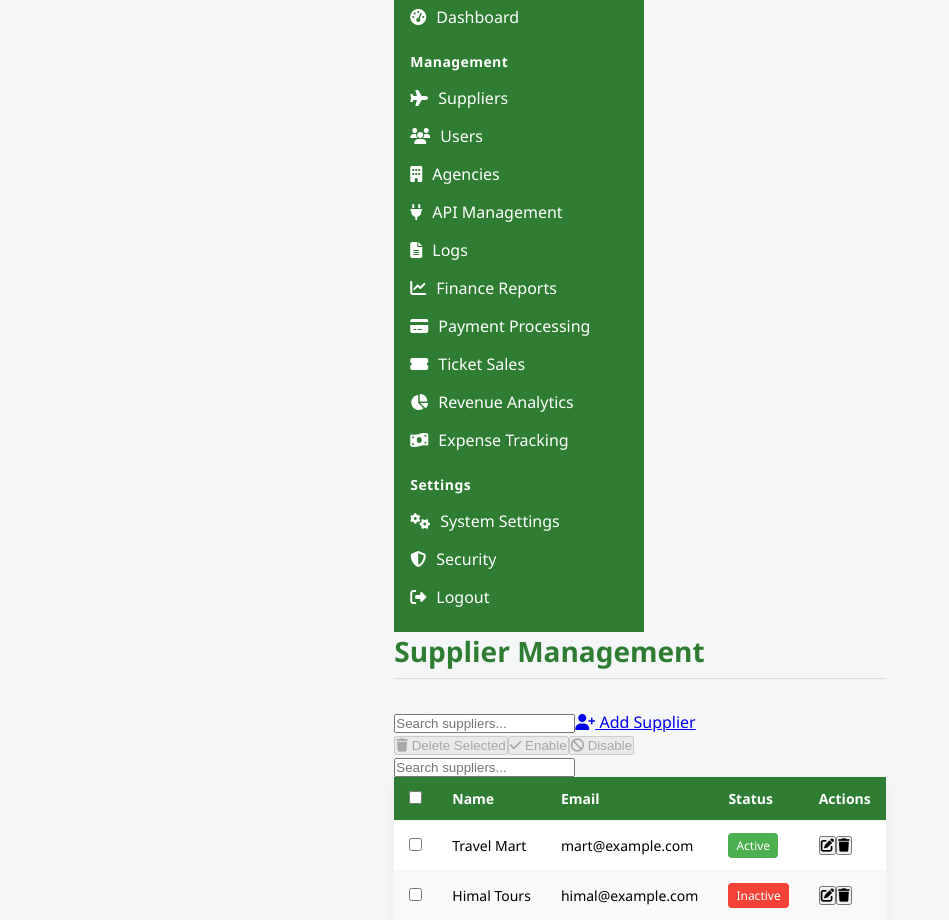
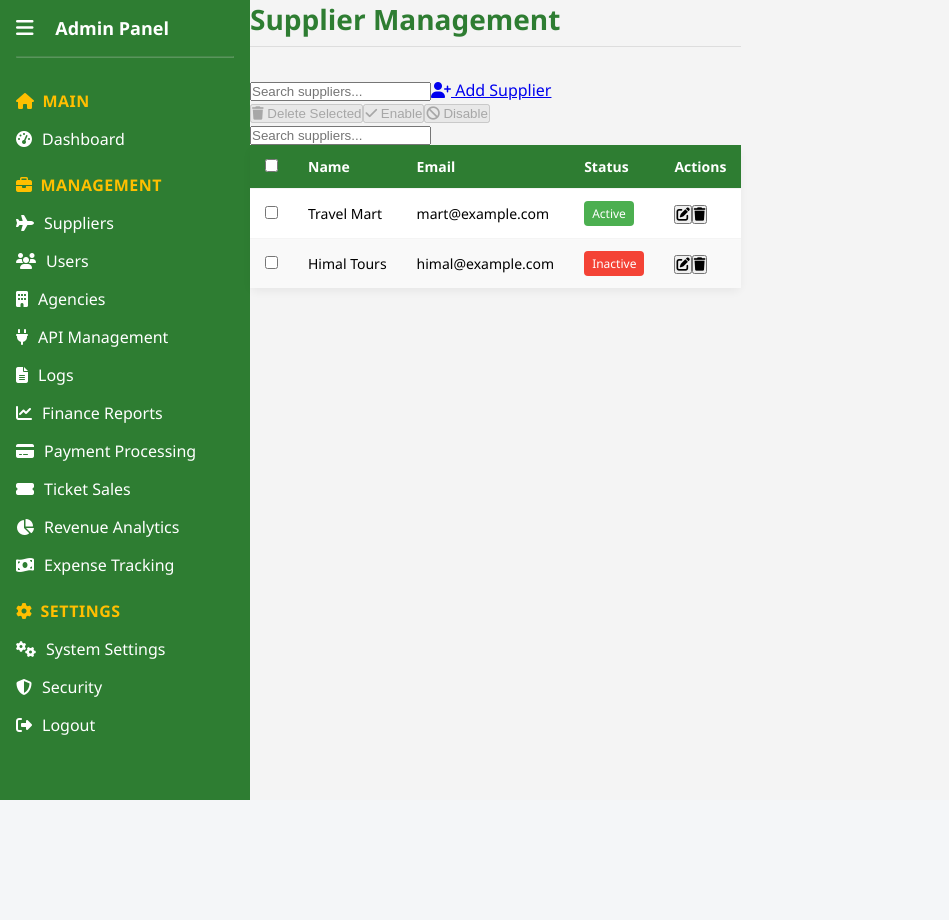
Before and after one commit to Devyeti-IT/IntegratedFrontend, a React (Vite) app: page /dashboard/suppliers in a window 1280 px wide. Shown: the whole page, without its empty margins (0-949 px from the left). After the commit the page ends 800 px from the top, so only its background shows below. Built offline with nearby package versions, Linux system fonts and the light colour scheme.

Commit message:
Updated the SuppliersPage component to use the new Sidebar component and added a new SuppliersControls component for better organization and maintainability.

```diff
--- a/src/components/Sidebar.tsx
+++ b/src/components/Sidebar.tsx
@@ -1,13 +1,27 @@
-import React, { useEffect, useState } from "react";
-import { Link } from "react-router-dom"; // Import Link for navigation
+import { useEffect, useState } from "react";
+import { Link } from "react-router-dom";
 
-const navSections = [
+interface NavLink {
+  href: string;
+  icon: string;
+  label: string;
+}
+
+interface NavSection {
+  title: string;
+  icon: string; // new: for collapsed view
+  links: NavLink[];
+}
+
+const navSections: NavSection[] = [
   {
-    title: "Main",
-    links: [{ href: "/dashboard", icon: "fas fa-tachometer-alt", label: "Dashboard" }], // Make sure these hrefs match your routes
+    title: "MAIN",
+    icon: "fas fa-home",
+    links: [{ href: "/dashboard", icon: "fas fa-tachometer-alt", label: "Dashboard" }],
   },
   {
-    title: "Management",
+    title: "MANAGEMENT",
+    icon: "fas fa-briefcase",
     links: [
       { href: "/dashboard/suppliers", icon: "fas fa-plane", label: "Suppliers" },
       { href: "/users", icon: "fas fa-users", label: "Users" },
@@ -22,7 +36,8 @@ const navSections = [
     ],
   },
   {
-    title: "Settings",
+    title: "SETTINGS",
+    icon: "fas fa-cog",
     links: [
       { href: "#", icon: "fas fa-cogs", label: "System Settings" },
       { href: "#", icon: "fas fa-shield-alt", label: "Security" },
@@ -35,8 +50,8 @@ export default function Sidebar() {
   const [collapsed, setCollapsed] = useState(false);
 
   useEffect(() => {
-    const storedCollapsed = localStorage.getItem("sidebarCollapsed") === "true";
-    setCollapsed(storedCollapsed);
+    const stored = localStorage.getItem("sidebarCollapsed") === "true";
+    setCollapsed(stored);
   }, []);
 
   useEffect(() => {
@@ -54,16 +69,20 @@ export default function Sidebar() {
         >
           <i className="fas fa-bars" />
         </button>
-        <span className="sidebar-title">Admin Panel</span>
+        {!collapsed && <span className="sidebar-title">Admin Panel</span>}
       </h2>
       <hr />
-      {navSections.map(({ title, links }) => (
+
+      {navSections.map(({ title, icon, links }) => (
         <nav className="nav-section" key={title}>
-          <p>{title}</p>
+          <p className="section-header">
+            <i className={icon} />
+            {!collapsed && <span style={{ marginLeft: 8 }}>{title}</span>}
+          </p>
           {links.map(({ href, icon, label }) => (
             <Link to={href} key={label} className="nav-link">
               <i className={icon} />
-              {collapsed ? null : label}
+              {!collapsed && <span>{label}</span>}
             </Link>
           ))}
         </nav>
--- a/src/components/SuppliersControls.tsx
+++ b/src/components/SuppliersControls.tsx
@@ -3,17 +3,8 @@ import React, { useState } from 'react';
 import '../styles/suppliers.css'; // Import your CSS file for styling
 
 const SupplierControls: React.FC = () => {
-  const [selectedSuppliers, setSelectedSuppliers] = useState<string[]>([]); // Track selected suppliers
+  const [selectedSuppliers] = useState<string[]>([]); // Track selected suppliers
 
-  const handleSupplierSelect = (supplierId: string) => {
-    setSelectedSuppliers((prevSelected) => {
-      if (prevSelected.includes(supplierId)) {
-        return prevSelected.filter(id => id !== supplierId);
-      } else {
-        return [...prevSelected, supplierId];
-      }
-    });
-  };
 
   const isAnySupplierSelected = selectedSuppliers.length > 0;
 
--- a/src/pages/SuppliersPage.tsx
+++ b/src/pages/SuppliersPage.tsx
@@ -21,7 +21,7 @@ const Header: React.FC<HeaderProps> = ({ title }) => {
 
 const SuppliersPage: React.FC = () => {
   return (
-    <div className="dashboard">
+    <div className="dashboard-container">
       <Sidebar />
       <main className="main">
         <Header title="Supplier Management" />
--- a/src/styles/dashboard.css
+++ b/src/styles/dashboard.css
@@ -50,9 +50,11 @@
 
 .nav-section p {
   font-weight: 700;
-  font-size: 14px;
+  color: rgb(255, 191, 0);
+  font-size: 16px;
   margin: 1rem 0 0.5rem;
   letter-spacing: 0.03em;
+  /* background-color: #ddd; */
 }
 
 .nav-section a {
@@ -62,7 +64,7 @@
   padding: 0.5rem 0;
   color: white;
   text-decoration: none;
-  font-weight: 500;
+  font-weight: 300;
   transition: padding-left 0.2s ease, background-color 0.2s ease;
   border-radius: 4px;
 }
@@ -73,7 +75,9 @@
 }
 
 .sidebar.collapsed .sidebar-title {
-  display: none;
+   justify-content: center;
+  padding-left: 0;
+  margin: 0;
 }
 
 .sidebar.collapsed .nav-section a {
--- a/src/styles/suppliers.css
+++ b/src/styles/suppliers.css
@@ -173,3 +173,14 @@ td .actions {
     padding: 6px 10px;
   }
 }
+.section-title {
+  font-weight: 600;
+  color: #999;
+  padding: 0 12px;
+  margin-top: 16px;
+  font-size: 13px;
+}
+
+.sidebar.collapsed .section-title {
+  display: none;
+}
```
